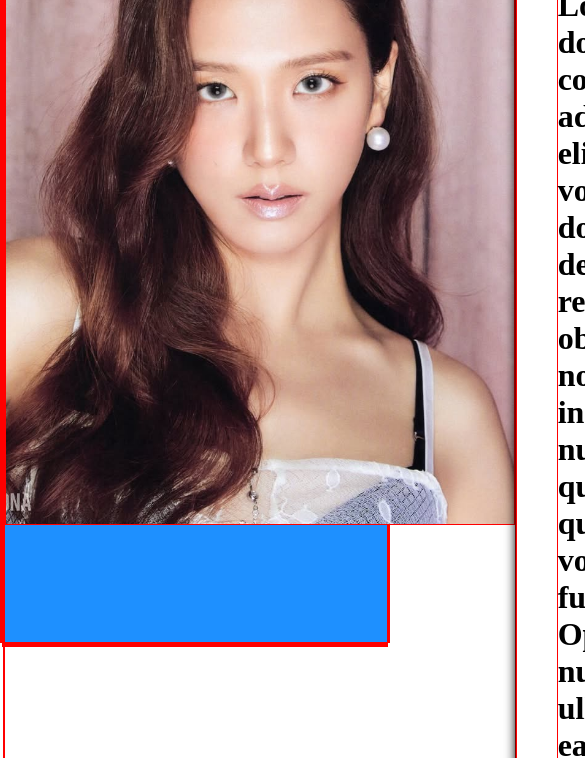
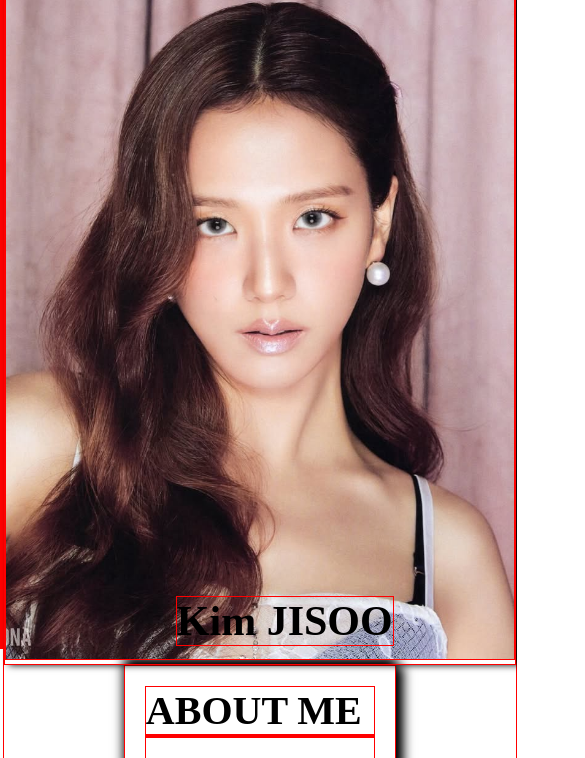
Before and after one commit to heroes75/homepage-project, a website built with webpack: page src/template.html in a window 390 px wide. Shown: the part 203-961 px from the top of the page, 585 px wide, since content can reach past the window. Built offline with nearby package versions, Linux system fonts and the light colour scheme.

Commit message:
almost finish to implrment tablet feature of header

```diff
--- a/src/header.js
+++ b/src/header.js
@@ -1,16 +1,18 @@
 import jisoo480w from "./images/jisoo1-480w.jpg";
 import jisoo800w from "./images/jisoo1-898w.jpg";
-import twitter from "./images/icons/twitter-original.svg"
-import github from "./images/icons/github-original.svg"
-import linkedin from "./images/icons/linkedin-original.svg"
+import twitter from "./images/icons/twitter-original.svg";
+import github from "./images/icons/github-original.svg";
+import linkedin from "./images/icons/linkedin-original.svg";
 const header = document.querySelector("header");
 export default function headerInDOM() {
     const presentationContainer = document.createElement("div");
     const imgContainer = document.createElement("div");
     const img = document.createElement("img");
+    const nameOfImage = document.createElement("div");
     const descriptionContainer = document.createElement("div");
-    const description = document.createElement("p");
-    const h2 = document.createElement("h2")
+    const description = document.createElement("div");
+    const h2 = document.createElement("h2");
+    const p = document.createElement("p");
     const iconContainer = document.createElement("div");
     const link1 = document.createElement("a");
     const link2 = document.createElement("a");
@@ -18,48 +20,89 @@ export default function headerInDOM() {
     const icon1 = document.createElement("img");
     const icon2 = document.createElement("img");
     const icon3 = document.createElement("img");
+    const mobile = window.matchMedia("(max-width: 500px)");
+    console.log(mobile.matches);
+    const tablet = window.matchMedia(
+        "((max-width: 999px) and (min-width: 501px))",
+    );
+    const latop = window.matchMedia("(min-width: 1000px)");
     presentationContainer.className = "presentation-container";
     imgContainer.className = "image-container";
     img.src = jisoo800w;
     //img.srcset = `${jisoo480w} 480w, ${jisoo800w} 828w`;
-    //img.sizes = "(width <= 600px) 480px, 828px";
+    //img.sizes = "(width <= 500px) 480px, 828px";
     img.alt = "beautiful jisoo";
     img.className = "image-presentation";
+    nameOfImage.textContent = "Kim JISOO";
+    nameOfImage.className = "name";
     descriptionContainer.className = "description-container";
     description.className = "description";
-    description.textContent = "Lorem ipsum dolor sit amet consectetur adipisicing elit. Eaque voluptatum doloribus delectus, reprehenderit obcaecati, non eligendi incidunt sed numquam quisquam quos voluptates fuga fugit. Optio vel numquam ullam placeat ea.";
-    h2.textContent = "ABOUT ME"
-    h2.className = "h2-of-header"
-    iconContainer.className = "icon-container"
-    icon1.src = github
-    icon2.src = linkedin
-    icon3.src = twitter
-    icon1.alt = "icon of github"
-    icon2.alt = "icon of linkedin"
-    icon3.alt = "icon of twitter"
-    icon1.className = "icon-of-header"
-    icon2.className = "icon-of-header"
-    icon3.className = "icon-of-header"
-    link1.href = "https://github.com/"
-    link2.href = "https://www.linkedin.com/"
-    link3.href = "https://x.com/"
-    link1.target = "_blank"
-    link2.target = "_blank"
-    link3.target = "_blank"
-    link1.className = "link-of-header"
-    link2.className = "link-of-header"
-    link3.className = "link-of-header"
-    header.appendChild(presentationContainer);
-    presentationContainer.appendChild(imgContainer);
-    imgContainer.appendChild(img);
-    presentationContainer.appendChild(descriptionContainer);
-    descriptionContainer.appendChild(h2);
-    descriptionContainer.appendChild(description);
-    descriptionContainer.appendChild(iconContainer)
-    iconContainer.appendChild(link1)
-    link1.appendChild(icon1)
-    iconContainer.appendChild(link2)
-    link2.appendChild(icon2)
-    iconContainer.appendChild(link3)
-    link3.appendChild(icon3)
+    p.textContent =
+        "Lorem ipsum dolor sit amet consectetur adipisicing elit. Eaque voluptatum doloribus delectus, reprehenderit obcaecati, non eligendi incidunt sed numquam quisquam quos voluptates fuga fugit. Optio vel numquam ullam placeat ea." +
+        " Saepe quia eligendi aperiam ipsa sequi alias esse? Illo accusantium dolorem, magni rerum deleniti amet? Laborum adipisci, quo ipsa dolorum ut molestias!" +
+        "Lorem ipsum dolor sit amet consectetur adipisicing elit. Saepe, impedit? Minima qui illo laboriosam sequi maiores in, dolor veniam repellendus quidem iste? Repudiandae delectus maxime minus vero incidunt et eum?";
+    h2.textContent = "ABOUT ME";
+    h2.className = "h2-of-header";
+    iconContainer.className = "icon-container";
+    icon1.src = github;
+    icon2.src = linkedin;
+    icon3.src = twitter;
+    icon1.alt = "icon of github";
+    icon2.alt = "icon of linkedin";
+    icon3.alt = "icon of twitter";
+    icon1.className = "icon-of-header";
+    icon2.className = "icon-of-header";
+    icon3.className = "icon-of-header";
+    link1.href = "https://github.com/";
+    link2.href = "https://www.linkedin.com/";
+    link3.href = "https://x.com/";
+    link1.target = "_blank";
+    link2.target = "_blank";
+    link3.target = "_blank";
+    link1.className = "link-of-header";
+    link2.className = "link-of-header";
+    link3.className = "link-of-header";
+    function resize() {
+        if (mobile.matches) {
+            presentationContainer.style.flexDirection = "column";
+            presentationContainer.style.paddingTop = "150px";
+            descriptionContainer.style.cssText = "padding: 20px";
+            iconContainer.style.cssText = "justify-self: center; padding: 15px";
+        }
+
+        header.appendChild(presentationContainer);
+        if (tablet.matches) {
+            description.appendChild(imgContainer);
+            description.appendChild(h2);
+            description.appendChild(p);
+            h2.style.display = "flex";
+            description.style.cssText = "min-width: 400px; ";
+            imgContainer.style.cssText =
+                "float: left; margin: -120px 15px 0 -80px; padding: 0; shape-outside: margin-box";
+            //descriptionContainer.style.cssText = "padding-top: -450px;"
+            presentationContainer.style.cssText = "padding: 45px 0 0 45px";
+            p.style.cssText = "line-height: 1.2";
+            nameOfImage.style.cssText =
+                "top: 1%; left: 95%; text-align: center; display: inline-block; min-width: 50%";
+        } else {
+            presentationContainer.appendChild(imgContainer);
+            descriptionContainer.appendChild(h2);
+        }
+        imgContainer.appendChild(img);
+        imgContainer.appendChild(nameOfImage);
+        presentationContainer.appendChild(descriptionContainer);
+        descriptionContainer.appendChild(description);
+        descriptionContainer.appendChild(iconContainer);
+        iconContainer.appendChild(link1);
+        link1.appendChild(icon1);
+        iconContainer.appendChild(link2);
+        link2.appendChild(icon2);
+        iconContainer.appendChild(link3);
+        link3.appendChild(icon3);
+    }
+    window.addEventListener("resize", () => {
+        resize();
+    });
+
+    resize();
 }
--- a/src/styles.css
+++ b/src/styles.css
@@ -15,7 +15,7 @@
 body {
     background-color: var(--background-color);
     color: var(--color-text);
-    height: 100vh;
+    min-height: 100vh;
     display: flex;
     flex-direction: column;
 }
@@ -27,6 +27,7 @@ header {
     align-items: center;
     background-color: dodgerblue;
     padding-top: 250px;
+    /* transform: skewX(5deg); */
 }
 
 .presentation-container {
@@ -38,8 +39,15 @@ header {
     height: 80vh;
     object-fit: scale-down;
     flex-grow: 0;
+    margin: 0;
+    padding: 0;
+
 }
 .image-container {
+    box-shadow: 5px 0px 7px var(--box-shadow-color);
+    z-index: 2;
+    position: relative;
+    align-self: center;
 }
 
 .description-container {
@@ -51,11 +59,14 @@ header {
     0 -8px var(--box-shadow-spread) var(--box-shadow-color)
     ;
     flex-shrink: 2;
+    z-index: 1;
 }
 
 .description {
-    font-size: 32px;
+    font-size: 20px;
     font-weight: bold;
+    color: gray;
+    line-height: 1.25;
 }
 
 
@@ -65,5 +76,22 @@ header {
 }
 
 .icon-of-header {
-    width: 32px;
+    width: 42px;
+    margin: 11px;
 }
+
+.icon-container {
+    text-align: end;
+    padding: 30px;
+
+}
+
+.name {
+    position: absolute;
+    top: 90%;
+    left: calc(50% - 42px * 2);
+    z-index: 2;
+    color: var(--color-text);
+    font-size: 42px;
+    font-weight: 800;
+}
--- a/webpack.config.js
+++ b/webpack.config.js
@@ -9,6 +9,10 @@ module.exports = {
         filename: "main.js",
         path: path.resolve(__dirname, "dist"),
         clean: true,
+    },
+    devtool: "eval-source-map",
+    devServer: {
+        watchFiles: ["./src/template.html"],
     },
     plugins: [
         new HtmlWebpackPlugin({
```
